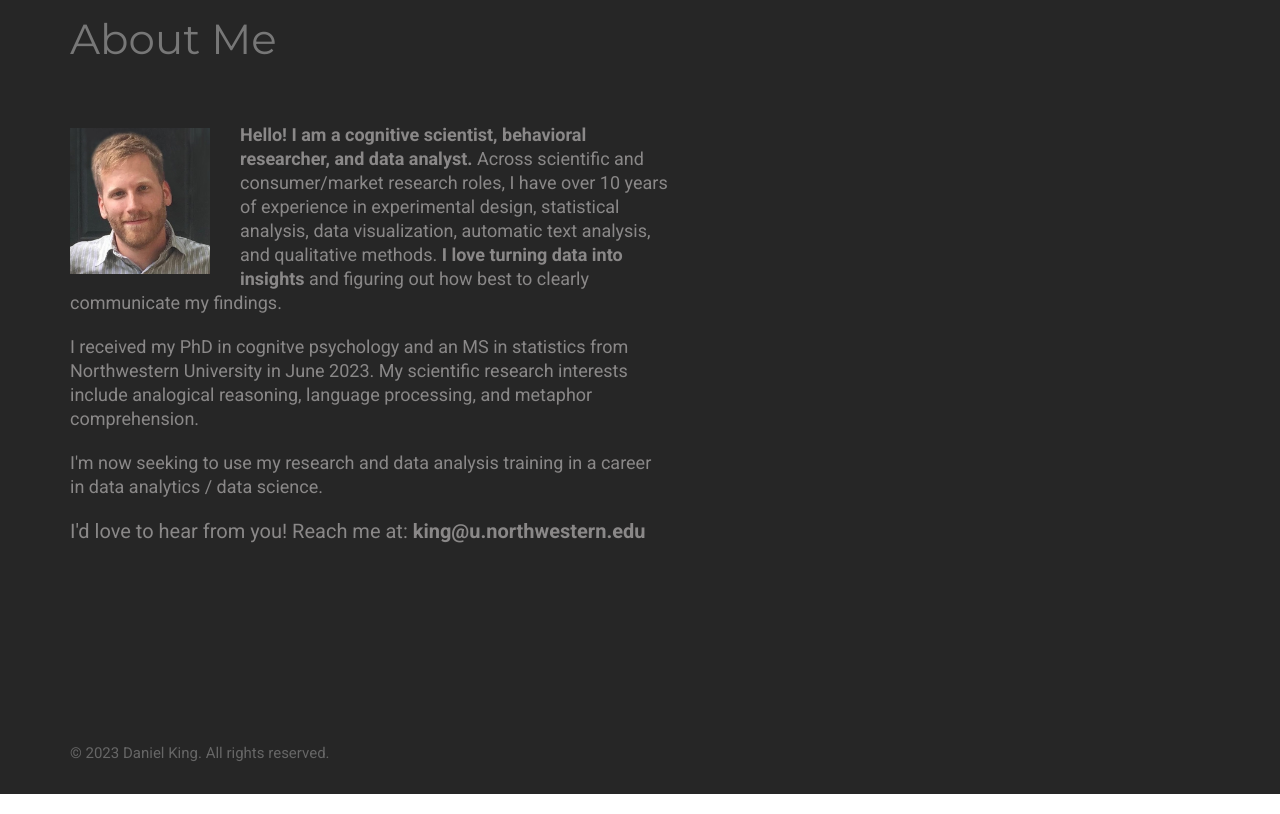
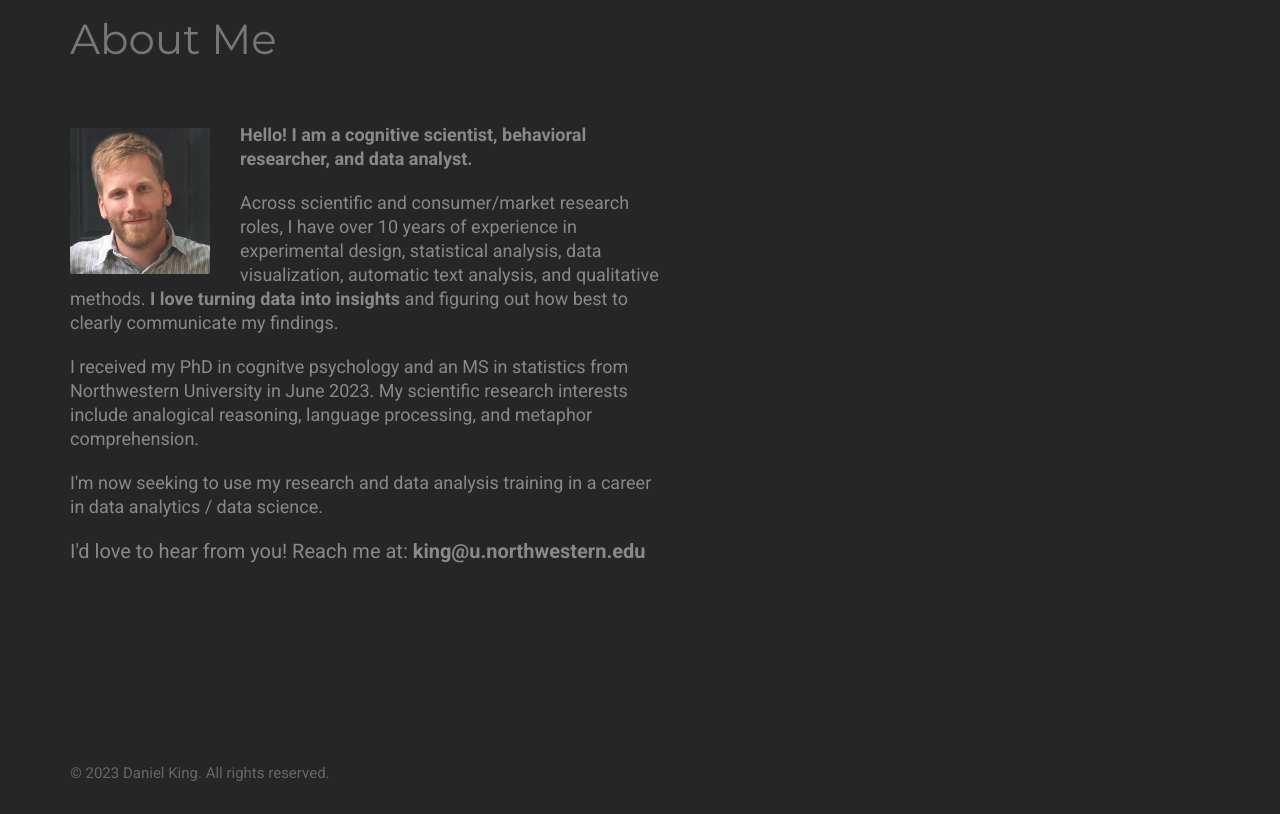
Before and after one commit to dancking/Website, a plain HTML site: page index.html in a window 1280 px wide. Shown: the part 1580-2394 px from the top of the page. Drawn offline with Linux system fonts and the light colour scheme.

Commit message:
Update index.html
Update about section

```diff
--- a/index.html
+++ b/index.html
@@ -142,7 +142,8 @@
     <div class="col-md-6">
       <div class="section-title">
         <div class="row"> <img src="img/about.jpg" class="img-responsive pull-left" alt="">
-          <p><strong>Hello! I am a cognitive scientist, behavioral researcher, and data analyst.</strong> Across scientific and consumer/market research roles, I have over 10 years of experience in experimental design, statistical analysis, data visualization, automatic text analysis, and qualitative methods. <strong>I love turning data into insights</strong> and figuring out how best to clearly communicate my findings.</p>
+          <p><strong>Hello! I am a cognitive scientist, behavioral researcher, and data analyst.</strong></p>
+          <p>Across scientific and consumer/market research roles, I have over 10 years of experience in experimental design, statistical analysis, data visualization, automatic text analysis, and qualitative methods. <strong>I love turning data into insights</strong> and figuring out how best to clearly communicate my findings.</p>
           <p> I received my PhD in cognitve psychology and an MS in statistics from Northwestern University in June 2023. My scientific research interests include analogical reasoning, language processing, and metaphor comprehension.</p>
           <p>I'm now seeking to use my research and data analysis training in a career in data analytics / data science.</p>
           <p style="font-size:20px">I'd love to hear from you! Reach me at: <strong>king@u.northwestern.edu</strong></p>
```
